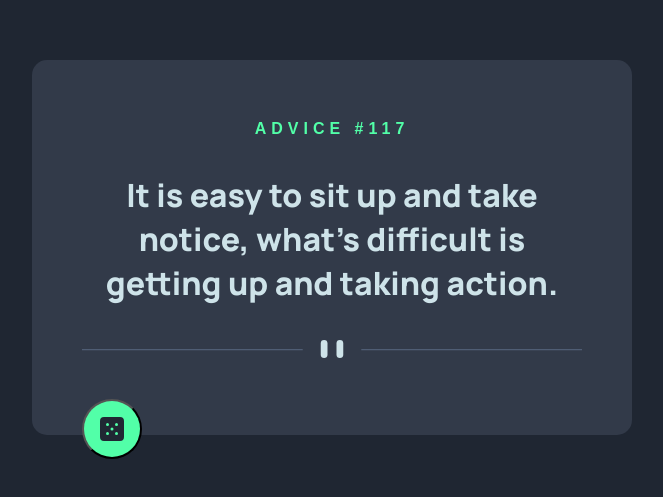
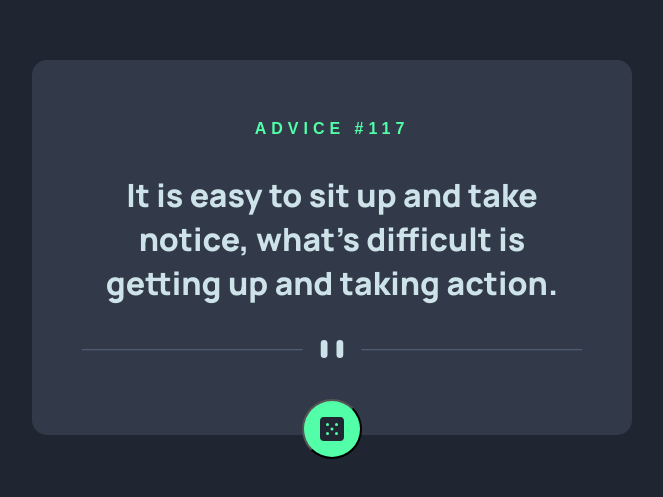
Before and after one commit to DiegoCosta123/advice_generator_treino_angular, an Angular app: page / in a window 1280 px wide. Shown: the part 153-650 px from the top of the page, without its empty margins (308-971 px from the left). Built offline with nearby package versions, Linux system fonts and the light colour scheme.

Commit message:
Ajuste botão fica central

```diff
--- a/src/app/app.component.css
+++ b/src/app/app.component.css
@@ -40,6 +40,10 @@
 #img_line {
     width: 100%;
     margin-top: 35px;
+}
+
+.button_icons {
+    display: flex;
 }
 
 .circle_icon {
--- a/src/app/app.component.html
+++ b/src/app/app.component.html
@@ -10,9 +10,11 @@
         <img id="img_line" src="../assets/images/pattern-divider-desktop.svg"/>
       </div>
 
-      <button (click)="buttonClick()" class="circle_icon">
-        <img id="img_icon" src="../assets/images/icon-dice.svg"/>
-      </button>
+      <div class="button_icons">
+        <button (click)="buttonClick()" class="circle_icon">
+          <img id="img_icon" src="../assets/images/icon-dice.svg"/>
+        </button>
+      </div>
 
     </div>
   </div>
```
